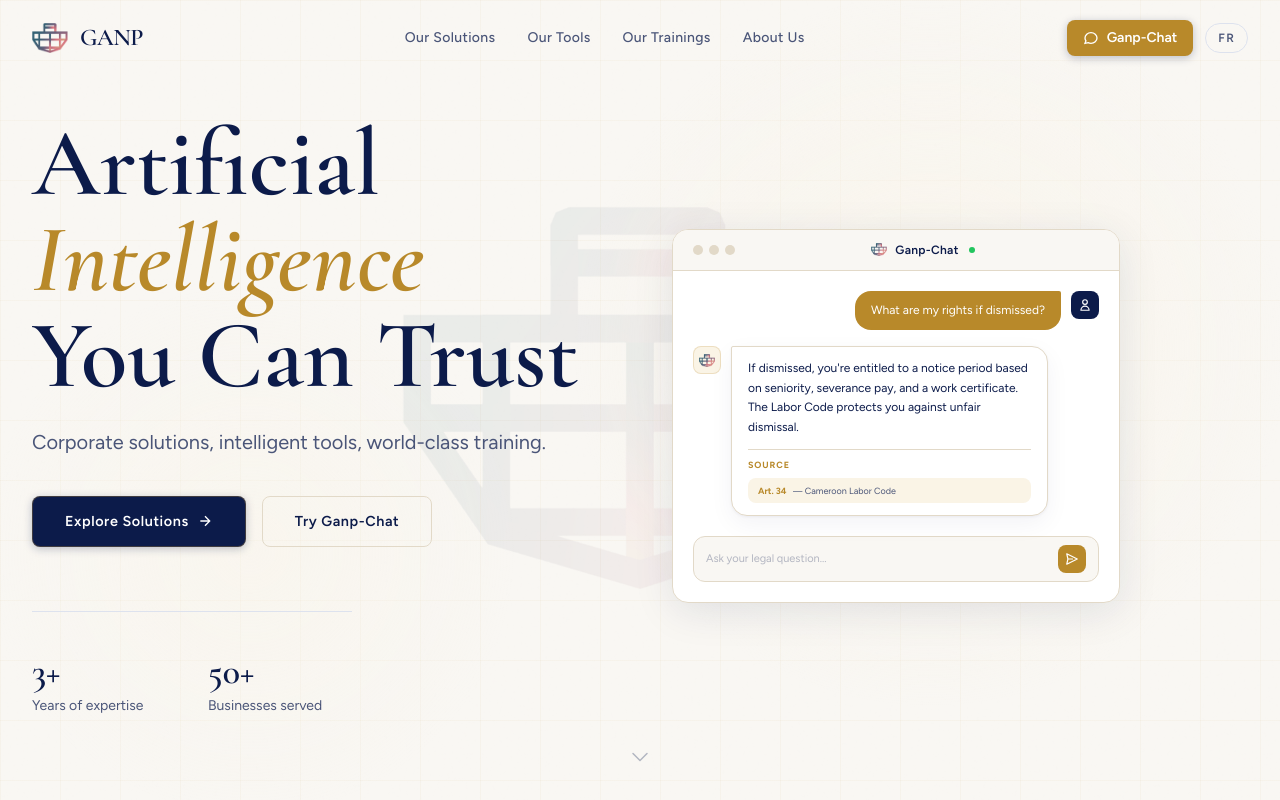
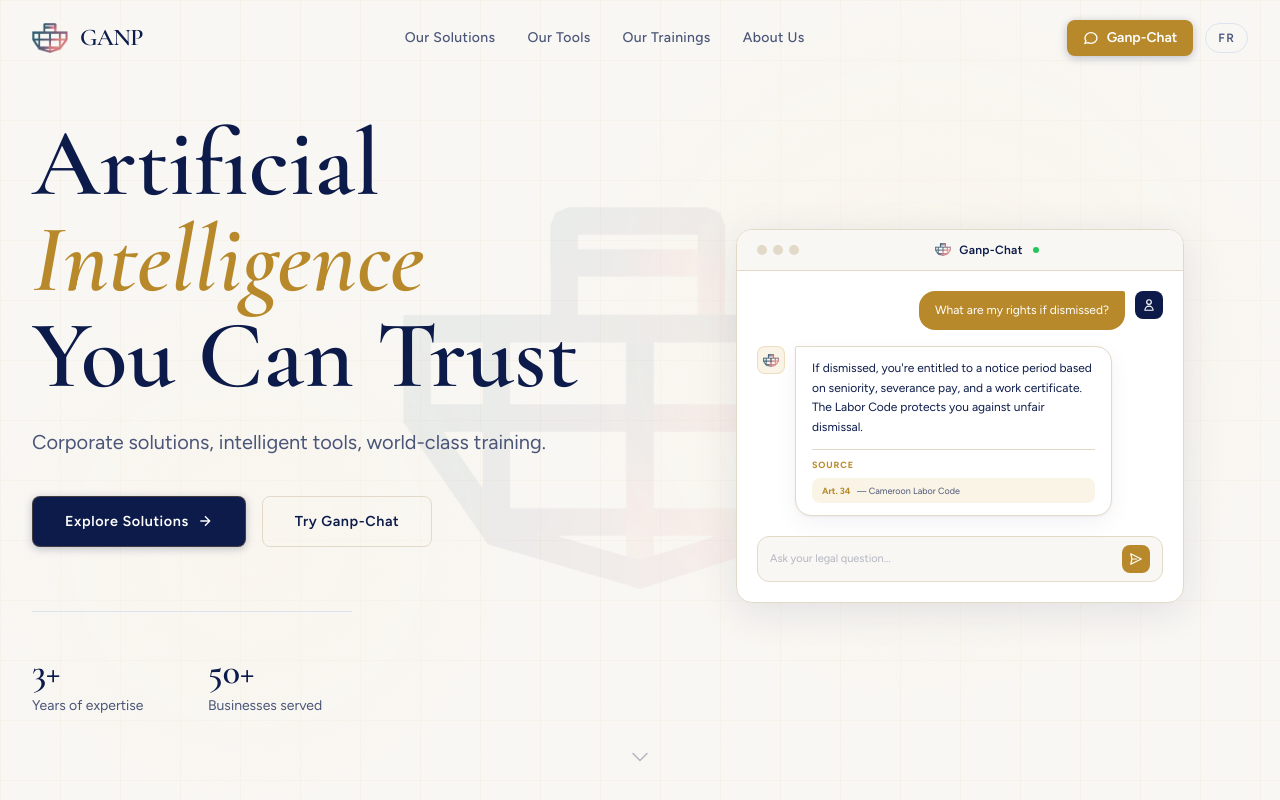
Before and after one commit to A-Njock/KEMET-AI, a React (Vite) app: page / in a window 1280 px wide. Shown: the top 800 px of the page. Built offline with nearby package versions, Linux system fonts and the light colour scheme.

Commit message:
Shift ChatDemo right and make it clickable to open Ganp-Chat
Authored by Pierre Guy A. NJOCK

```diff
--- a/src/pages/Home.tsx
+++ b/src/pages/Home.tsx
@@ -154,8 +154,12 @@ export default function Home() {
             </motion.div>
 
             {/* Right: chat demo */}
-            <div className="flex-1 max-w-md w-full hidden lg:block">
-              <ChatDemo />
+            <div className="flex-1 max-w-md w-full hidden lg:block lg:ml-8 xl:ml-16">
+              <Link to="/chatbot" className="block cursor-pointer group">
+                <motion.div whileHover={{ scale: 1.02 }} transition={{ type: 'spring', stiffness: 300, damping: 20 }}>
+                  <ChatDemo />
+                </motion.div>
+              </Link>
             </div>
 
           </div>
```
